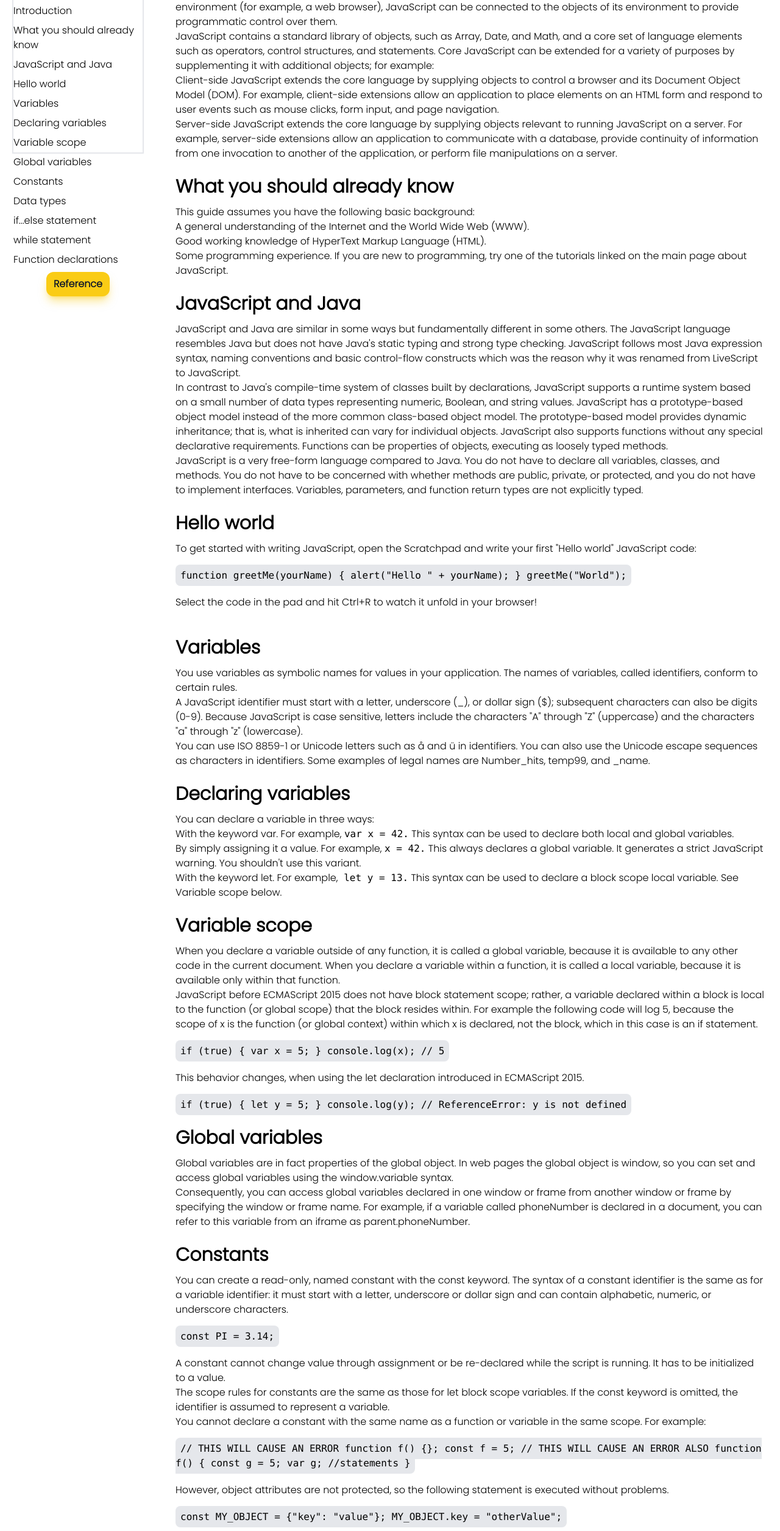
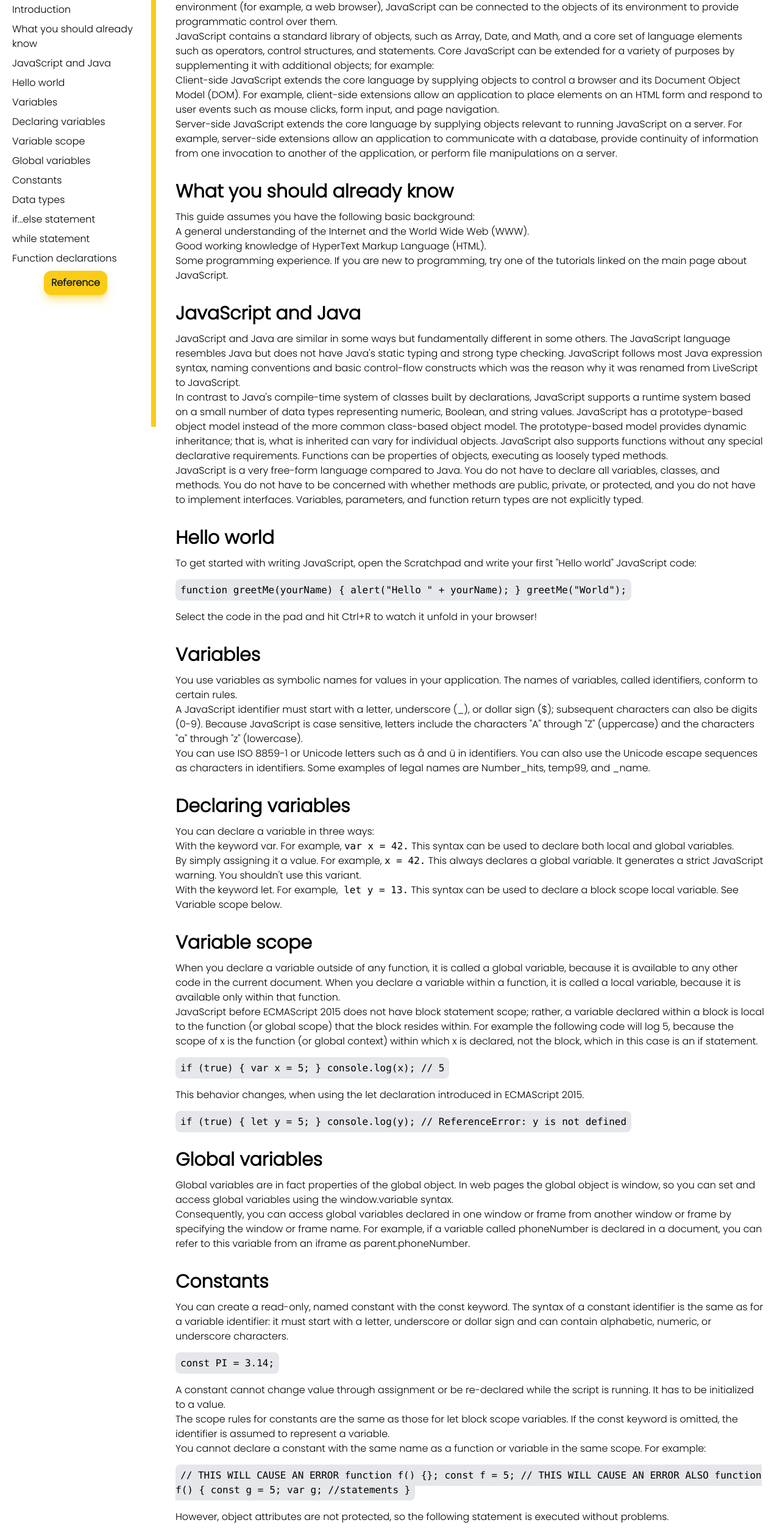
Before and after one commit to mundevux/Documentation_Page, a website: page index.html in a window 1280 px wide. Shown: the part 100-2611 px from the top of the page at 61% size. Drawn offline with Linux system fonts and the light colour scheme.

Commit message:
Update index.html

```diff
--- a/index.html
+++ b/index.html
@@ -11,12 +11,12 @@
     <title>Document</title>
 </head>
 <body class="font-['Poppins']">
-    <nav id="navbar" class="absolute w-screen md:w-64 m-0 md:fixed md:h-screen z-10 p-0 top-0">
+    <nav id="navbar" class="absolute w-screen md:w-64 m-0 md:fixed md:h-screen p-0 top-0 border-b-8 md:border-r-8 md:border-b-0 border-yellow-400">
         <div class="mx-4 h-auto flex justify-center py-5">
           <header class="text-xl font-semibold mr-3">JS Documentation</header>
           <img src="./dist/assets/javascript.svg" alt="JavaScript-logo"  width="30">
         </div>
-        <ul class="mx-5 h-64 border-solid border-2 -z-0 text-center md:text-left">
+        <ul class="mx-5 h-64 text-center border-2 border-slate-800 md:text-left overflow-y-auto overflow-x-hidden md:h-screen md:border-0">
           <li class="mt-2">
             <a class="nav-link" href="#Introduction">Introduction</a>
           </li>
@@ -64,7 +64,7 @@
         </ul>
       </nav>
       <main id="main-doc" class="relative mt-96 mx-6 md:mt-0 md:absolute md:ml-72 md:pt-5">
-        <section class="main-section pb-4" id="Introduction">
+        <section class="main-section mb-8" id="Introduction">
           <header class="text-3xl font-bold mt-2 mb-3">Introduction</header>
           <article>
             <p>
@@ -99,7 +99,7 @@
             </ul>
           </article>
         </section>
-        <section class="main-section pb-4" id="What_you_should_already_know">
+        <section class="main-section mb-8" id="What_you_should_already_know">
           <header class="text-3xl font-bold mt-2 mb-3">What you should already know</header>
           <article>
             <p>This guide assumes you have the following basic background:</p>
@@ -116,7 +116,7 @@
             </ul>
           </article>
         </section>
-        <section class="main-section pb-4" id="JavaScript_and_Java">
+        <section class="main-section mb-8" id="JavaScript_and_Java">
           <header class="text-3xl font-bold mt-2 mb-3">JavaScript and Java</header>
           <article>
             <p>
@@ -148,7 +148,7 @@
             </p>
           </article>
         </section>
-        <section class="main-section pb-4" id="Hello_world">
+        <section class="main-section mb-8" id="Hello_world">
           <header class="text-3xl font-bold mt-2 mb-3">Hello world</header>
           <article>
             <p class="mb-5">To get started with writing JavaScript, open the Scratchpad and write your first "Hello world" JavaScript code:</p>
@@ -156,7 +156,7 @@
             <p class="my-5">Select the code in the pad and hit Ctrl+R to watch it unfold in your browser!</p>
           </article>
         </section>
-        <section class="main-section pb-4" id="Variables">
+        <section class="main-section mb-8" id="Variables">
           <header class="text-3xl font-bold mt-2 mb-3">Variables</header>
           <p>
             You use variables as symbolic names for values in your application. The
@@ -175,7 +175,7 @@
             _name.
           </p>
         </section>
-        <section class="main-section pb-4" id="Declaring_variables">
+        <section class="main-section mb-8" id="Declaring_variables">
           <header class="text-3xl font-bold mt-2 mb-3">Declaring variables</header>
           <article>
             You can declare a variable in three ways:
@@ -195,7 +195,7 @@
             </p>
           </article>
         </section>
-        <section class="main-section pb-4" id="Variable_scope">
+        <section class="main-section mb-8" id="Variable_scope">
           <header class="text-3xl font-bold mt-2 mb-3">Variable scope</header>
           <article>
             <p>
@@ -222,7 +222,7 @@
             <code  class="w-full bg-gray-200 rounded-lg p-2">if (true) { let y = 5; } console.log(y); // ReferenceError: y is not defined</code>
           </article>
         </section>
-        <section class="main-section pb-4" id="Global_variables">
+        <section class="main-section mb-8" id="Global_variables">
           <header class="text-3xl font-bold mt-2 mb-3">Global variables</header>
           <article>
             <p>
@@ -240,7 +240,7 @@
             </p>
           </article>
         </section>
-        <section class="main-section pb-4" id="Constants">
+        <section class="main-section mb-8" id="Constants">
           <header class="text-3xl font-bold mt-2 mb-3">Constants</header>
           <article>
             <p class="mb-5">
@@ -279,7 +279,7 @@
             >
           </article>
         </section>
-        <section class="main-section pb-4" id="Data_types">
+        <section class="main-section mb-8" id="Data_types">
           <header class="text-3xl font-bold mt-2 mb-3">Data types</header>
           <article>
             <p>The latest ECMAScript standard defines seven data types:</p>
@@ -312,7 +312,7 @@
             your application can perform.
           </article>
         </section>
-        <section class="main-section pb-4" id="if...else_statement">
+        <section class="main-section mb-8" id="if...else_statement">
           <header class="text-3xl font-bold mt-2 mb-3">if...else statement</header>
           <article>
             <p class="mb-5">Use the if statement to execute a statement if a logical condition is
@@ -354,7 +354,7 @@
             <code class="w-full bg-gray-200 rounded-lg p-2">if ((x = y)) { /* statements here */ }</code>
           </article>
         </section>
-        <section class="main-section pb-4" id="while_statement">
+        <section class="main-section mb-8" id="while_statement">
           <header class="text-3xl font-bold mt-2 mb-3">while statement</header>
           <article>
             <p class="mb-5">A while statement executes its statements as long as a specified condition
@@ -398,7 +398,7 @@
             </p>
           </article>
         </section>
-        <section class="main-section pb-4" id="Function_declarations">
+        <section class="main-section mb-8" id="Function_declarations">
           <header class="text-3xl font-bold mt-2 mb-3">Function declarations</header>
           <article>
             A function definition (also called a function declaration, or function
```
Also changed, not shown: dist/output.css.
